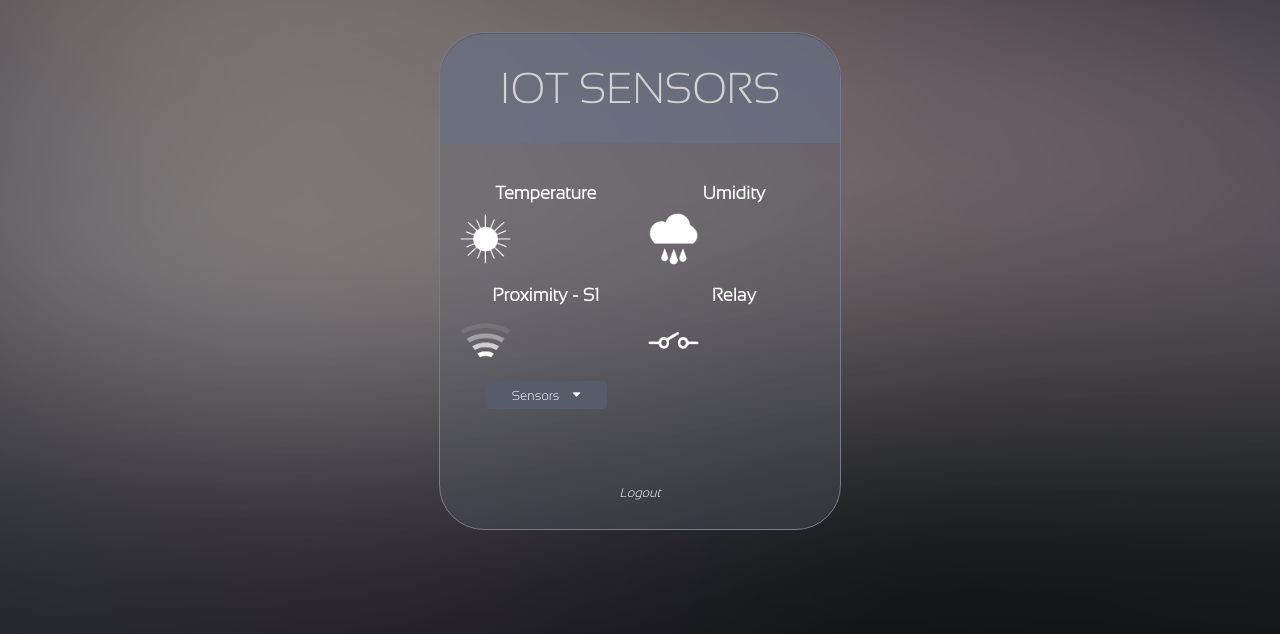
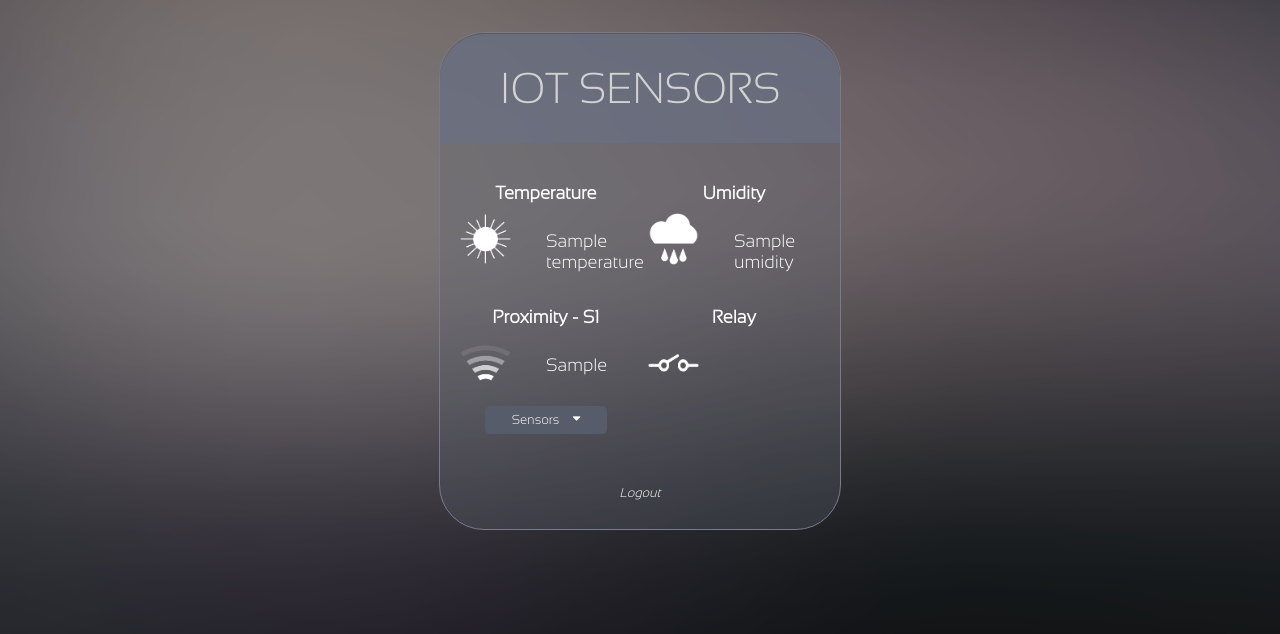
Before and after one commit to MariusParasca/cloud-project-iot-mapa, a Node server app: template views/sensors.pug in a window 1280 px wide. Shown: the top 634 px of the page. Run offline with Node 20, Linux system fonts and the light colour scheme; the template is opened without the code that fills it: most values are stand-ins (such as "Sample title", 1, 10 or a date in 2020); some libraries are stand-ins or nearby versions.

Commit message:
displaying data from sensors

```diff
--- a/public/stylesheets/style.css
+++ b/public/stylesheets/style.css
@@ -158,14 +158,20 @@ html {
   float: left;
 }
 
+img {
+  width: 4vw;
+  height: 4vw;
+}
+
 .sensor-info {
   width: 50%;
   float: right;
 }
 
-img {
-  width: 4vw;
-  height: 4vw;
+.sensor-info p {
+  color: white;
+  font-family: 'SansationLight';
+  font-size: large;
 }
 
 .log-out {
--- a/views/sensors.pug
+++ b/views/sensors.pug
@@ -12,15 +12,20 @@ html(lang='en')
           .sensor-name Temperature
           .sensor-img-box
             img(src="/images/temperature.png", alt="Temperature")
+          .sensor-info
+            p #{sensors.temperature}
         .sensor2
           .sensor-name Umidity
           .sensor-img-box
             img(src="/images/umidity.png", alt="Umidity")
+          .sensor-info
+            p #{sensors.umidity}
         .sensor3
           #p-sensor-name Proximity - S1
           .sensor-img-box
             img(src="images/proximity.png", alt="Proximity")
           .sensor-info
+            p #{sensors.proximity.sensor1}
           .dropdown
             button(type="button").dropbtn
               .dropbtn-txt Sensors
```
Also changed, not shown: controllers/sensors.js (+10 -0 lines).
